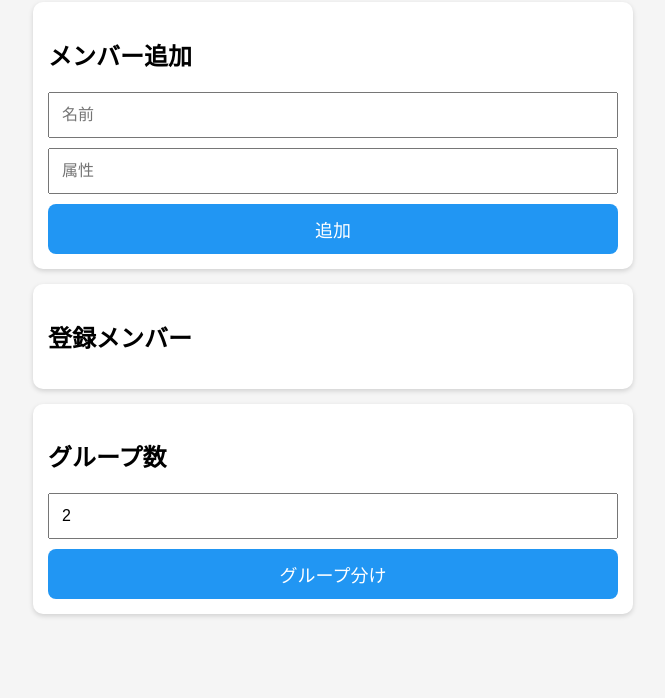
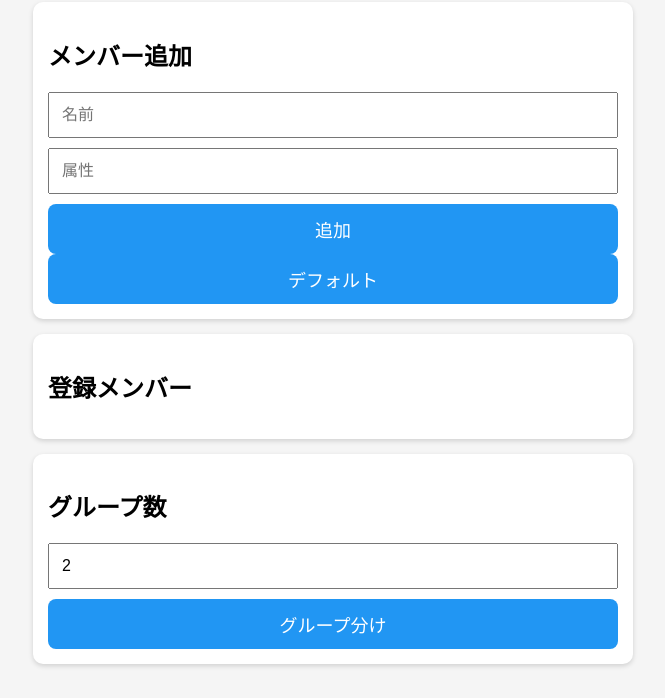
Before and after one commit to kiyo513/group, a plain HTML site: page index.html in a window 1280 px wide. Shown: the part 102-800 px from the top of the page, without its empty margins (307-972 px from the left). Drawn offline with Linux system fonts and the light colour scheme.

Commit message:
Update index.html

```diff
--- a/index.html
+++ b/index.html
@@ -21,6 +21,7 @@
         <input id="attr" placeholder="属性">
 
         <button id="addBtn">追加</button>
+        <button id="defaultBtn">デフォルト</button>
 
     </div>
 
```
